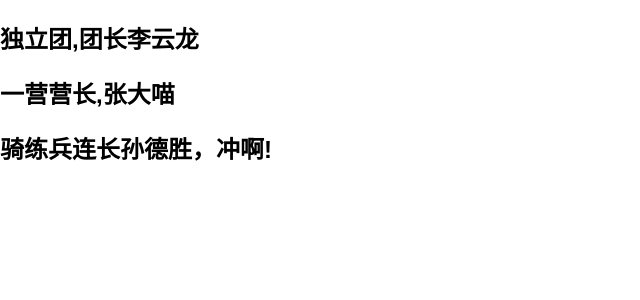
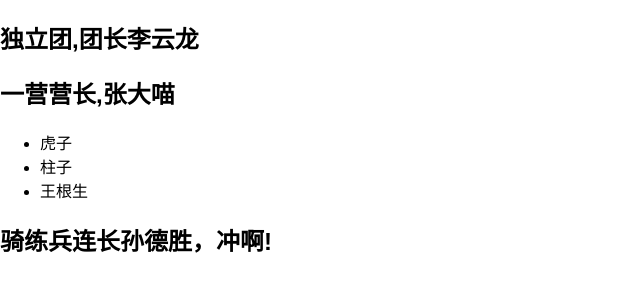
Before and after one commit to cjshinning/imooc-redux, a React app: page / in a window 1280 px wide. Shown: the top 300 px of the page, without its empty margins (0-640 px from the left). Built offline with nearby package versions, Linux system fonts and the light colour scheme.

Commit message:
react基础知识state

```diff
--- a/src/App.js
+++ b/src/App.js
@@ -6,20 +6,36 @@ class App extends React.Component{
     return (
       <div>
         <h2>独立团,团长{boss}</h2>
-        <Yiying 老大='张大喵'></Yiying>
-        <Qilianbing 老大='孙德胜'></Qilianbing>
+        <Yiying laoda='张大喵'></Yiying>
+        <Qilianbing laoda='孙德胜'></Qilianbing>
       </div>
     )
   }
 }
 
 function Qilianbing(props){
-  return <h2>骑练兵连长{props.老大}，冲啊!</h2>
+  return <h2>骑练兵连长{props.laoda}，冲啊!</h2>
 }
 
 class Yiying extends React.Component{
+  constructor(){
+    super();
+
+    this.state = {
+      solders: ['虎子', '柱子', '王根生']
+    }
+  }
   render(){
-    return <h2>一营营长,{this.props.老大}</h2>
+    return (
+      <div>
+        <h2>一营营长,{this.props.laoda}</h2>
+        <ul>
+          {this.state.solders.map(v=>{
+            return <li key={v}>{v}</li>;
+          })}
+        </ul>
+      </div>
+    )
   }
 }
 
```
